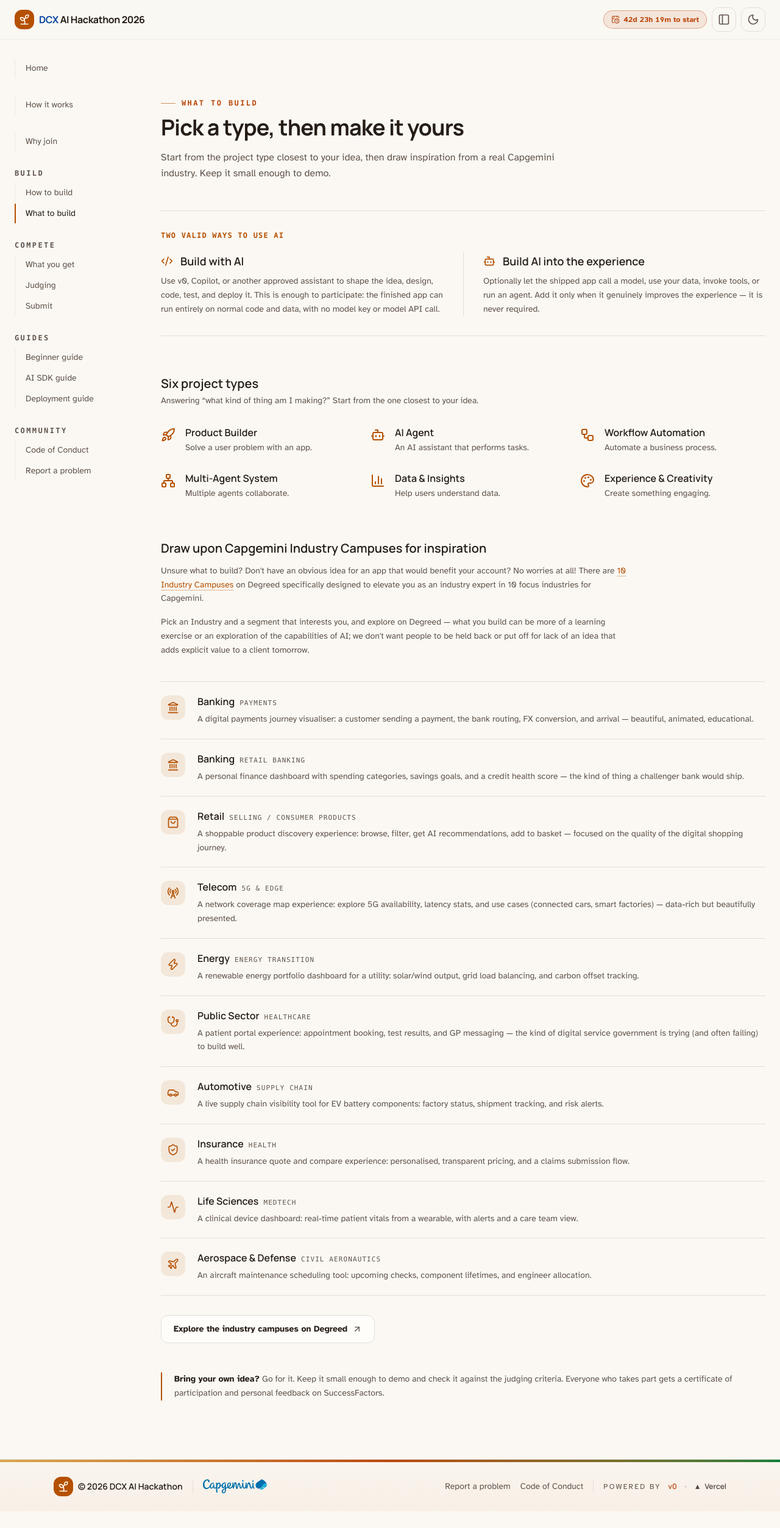
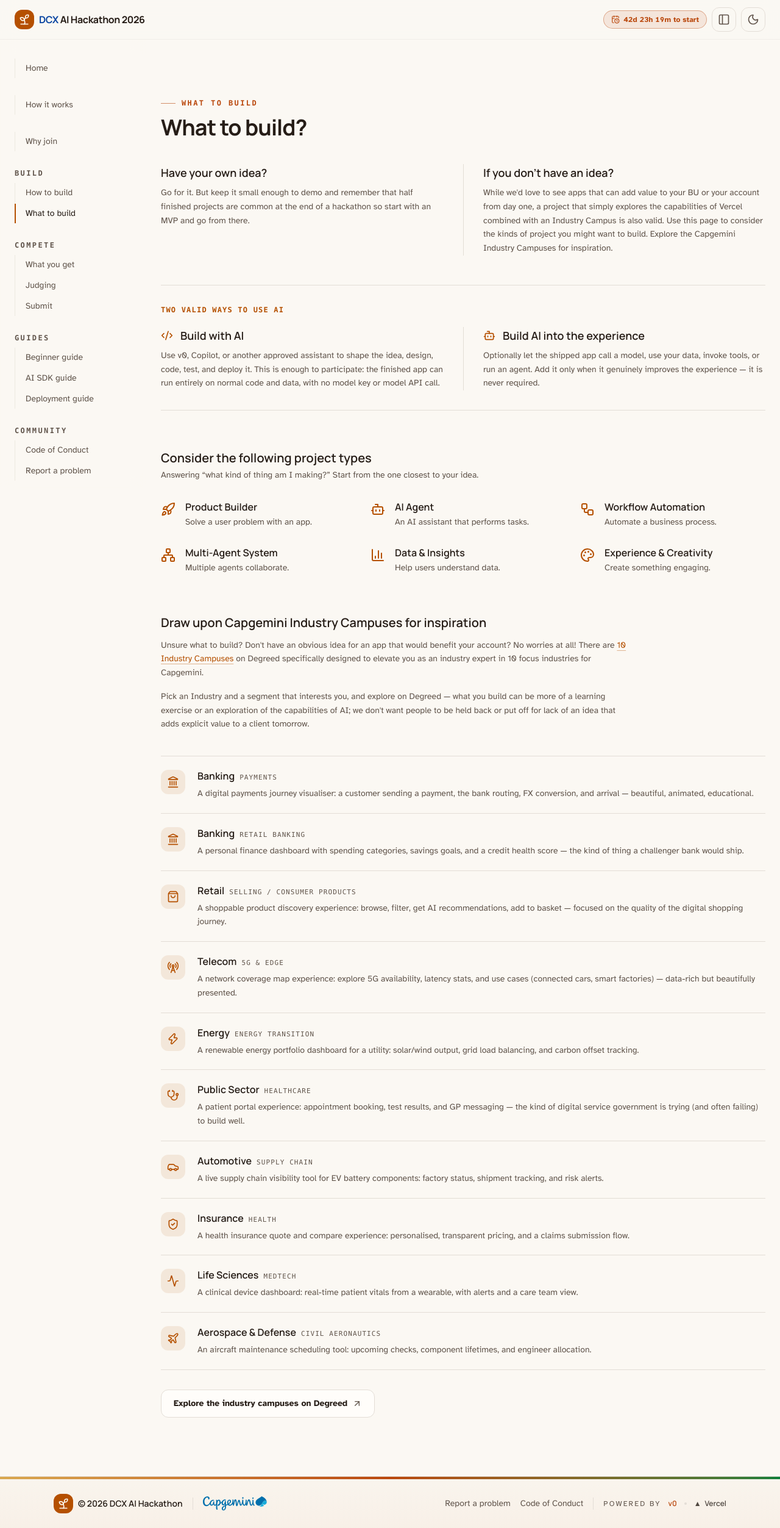
Before and after one commit to ramona-gawarwala/v0-dcx-hackathon-2026-website, a Next.js app: page /what-to-build in a window 1280 px wide. Shown: the whole page at 61% size. Before the commit the page ends 2477 px from the top, so only its background shows below. Built offline with nearby package versions, Linux system fonts and the light colour scheme.

Commit message:
feat: revamp project guidance and types section
Restructured project guidance with new idea prompts and simplified project type introduction

Co-authored-by: Fraser Brooks <22563304+frabrooks@users.noreply.github.com>

```diff
--- a/components/sections/what-to-build.tsx
+++ b/components/sections/what-to-build.tsx
@@ -6,11 +6,27 @@ export function WhatToBuild() {
   return (
     <section id="what-to-build" className="scroll-mt-16">
       <div className="mx-auto max-w-6xl px-4 py-20 sm:px-6 md:py-24">
-        <SectionHeading
-          eyebrow="What to build"
-          title="Pick a type, then make it yours"
-          description="Start from the project type closest to your idea, then draw inspiration from a real Capgemini industry. Keep it small enough to demo."
-        />
+        <SectionHeading eyebrow="What to build" title="What to build?" />
+
+        {/* Idea guidance */}
+        <div className="mt-10 grid gap-8 md:grid-cols-2 md:gap-0">
+          <div className="md:pr-8">
+            <h3 className="font-display text-lg font-semibold">Have your own idea?</h3>
+            <p className="mt-2 text-sm leading-relaxed text-muted-foreground">
+              Go for it. But keep it small enough to demo and remember that half finished projects
+              are common at the end of a hackathon so start with an MVP and go from there.
+            </p>
+          </div>
+          <div className="border-border md:border-l md:pl-8">
+            <h3 className="font-display text-lg font-semibold">If you don&apos;t have an idea?</h3>
+            <p className="mt-2 text-sm leading-relaxed text-muted-foreground">
+              While we&apos;d love to see apps that can add value to your BU or your account from day
+              one, a project that simply explores the capabilities of Vercel combined with an
+              Industry Campus is also valid. Use this page to consider the kinds of project you might
+              want to build. Explore the Capgemini Industry Campuses for inspiration.
+            </p>
+          </div>
+        </div>
 
         {/* Two ways to use AI */}
         <div className="mt-12 border-y border-border py-8">
@@ -44,7 +60,7 @@ export function WhatToBuild() {
 
         {/* Project types */}
         <div className="mt-16">
-          <h3 className="font-display text-xl font-semibold">Six project types</h3>
+          <h3 className="font-display text-xl font-semibold">Consider the following project types</h3>
           <p className="mt-1 text-sm text-muted-foreground">
             Answering &ldquo;what kind of thing am I making?&rdquo; Start from the one closest to your idea.
           </p>
@@ -121,12 +137,6 @@ export function WhatToBuild() {
             <ArrowUpRight className="size-4 text-muted-foreground transition-transform group-hover:translate-x-0.5 group-hover:-translate-y-0.5" />
           </a>
         </div>
-
-        <p className="mt-12 border-l-2 border-primary pl-5 text-sm leading-relaxed text-muted-foreground">
-          <span className="font-semibold text-foreground">Bring your own idea?</span> Go for it. Keep
-          it small enough to demo and check it against the judging criteria. Everyone who takes part
-          gets a certificate of participation and personal feedback on SuccessFactors.
-        </p>
       </div>
     </section>
   )
```
